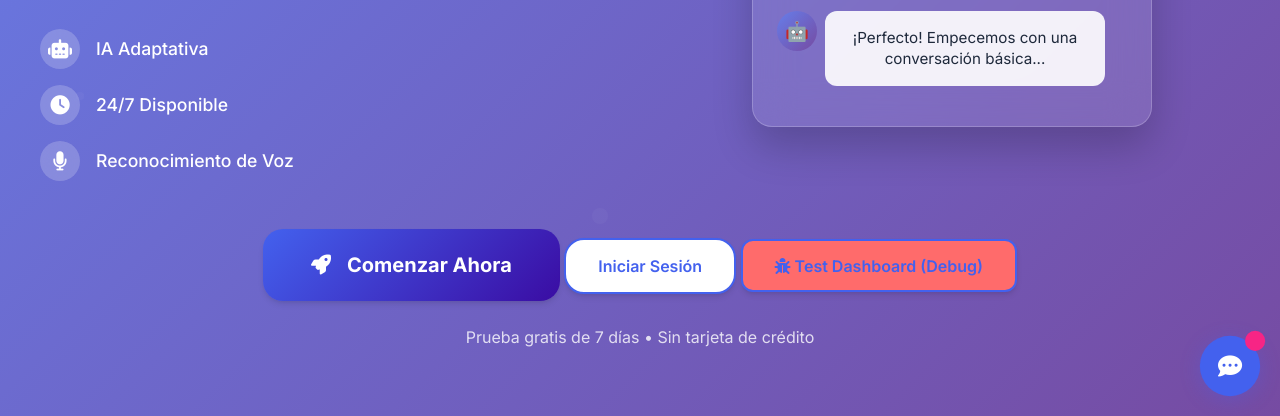
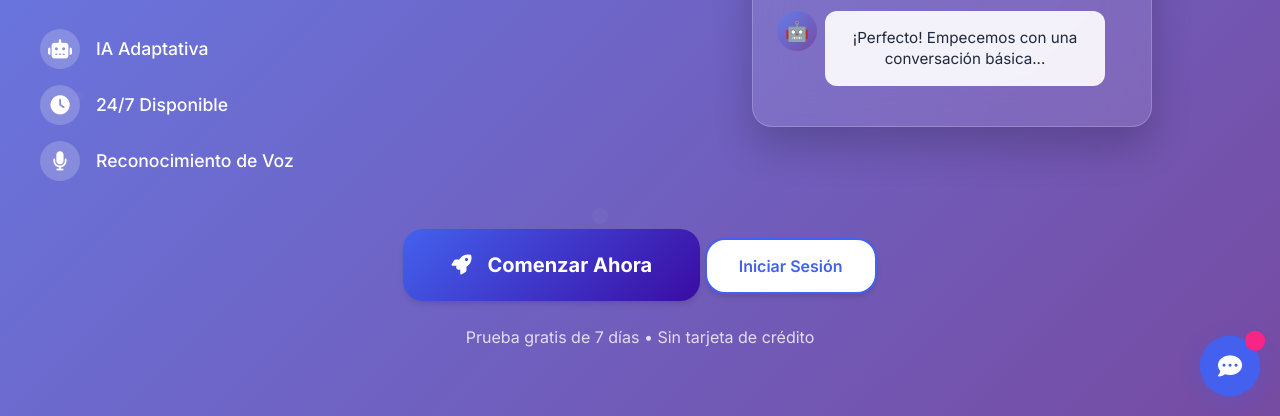
Before and after one commit to jgazcagtz/hablayaia, a plain HTML site: page index.html in a window 1280 px wide. Shown: the part 384-800 px from the top of the page. Drawn offline with nearby package versions, Linux system fonts and the light colour scheme.

Commit message:
Update index.html

```diff
--- a/index.html
+++ b/index.html
@@ -92,10 +92,6 @@ document.head.appendChild(o)}initApollo();</script>
                 <button class="btn secondary intro-login-btn" onclick="showLoginFromIntro()" data-i18n="loginButton">
                     <i class="fas fa-sign-in-alt"></i>
                     Iniciar Sesión
-                </button>
-                <button class="btn secondary" onclick="testDashboard()" style="margin-top: 10px; background: #ff6b6b;">
-                    <i class="fas fa-bug"></i>
-                    Test Dashboard (Debug)
                 </button>
                 <p class="intro-note" data-i18n="introNote">Prueba gratis de 7 días • Sin tarjeta de crédito</p>
             </div>
```
